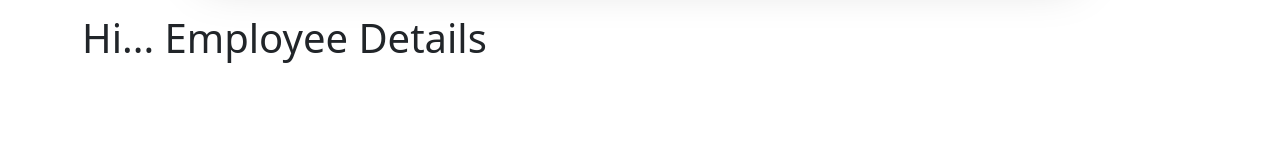
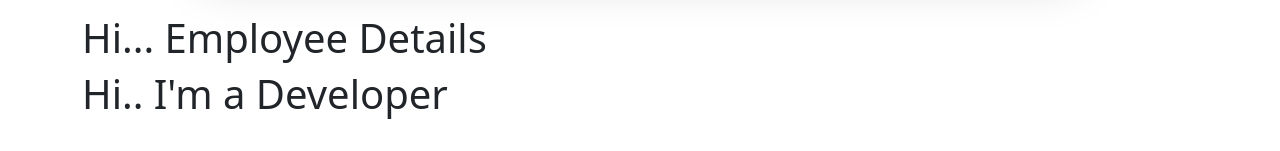
Before and after one commit to Aniket-Vaishampayan/Jenkins-GitWebhookDemo, an Angular app: page / in a window 1280 px wide. Shown: the part 646-797 px from the top of the page. Built offline with nearby package versions, Linux system fonts and the light colour scheme; no server answers.

Commit message:
I have added a new component

```diff
--- a/src/app/app.component.html
+++ b/src/app/app.component.html
@@ -3,4 +3,5 @@
   <app-employee></app-employee>
   <app-employee-table></app-employee-table>
   <app-test></app-test>
+  <app-test2></app-test2>
 </div>
--- a/src/app/app.module.ts
+++ b/src/app/app.module.ts
@@ -9,13 +9,15 @@ import { EmployeeComponent } from './components/forms/employee/employee.componen
 import { EmployeeTableComponent } from './components/forms/employee-table/employee-table.component';
 import { EmployeeService } from './services/employee.service';
 import { TestComponent } from './components/forms/test/test.component';
+import { Test2Component } from './components/forms/test2/test2.component';
 
 @NgModule({
   declarations: [
     AppComponent,
     EmployeeComponent,
     EmployeeTableComponent,
-    TestComponent
+    TestComponent,
+    Test2Component
   ],
   imports: [
     BrowserModule,
--- /dev/null
+++ b/src/app/components/forms/test2/test2.component.html
@@ -0,0 +1 @@
+<h1>Hi.. I'm a Developer</h1>
```
Also changed, not shown: src/app/components/forms/test2/test2.component.ts (added, +10 -0 lines), src/app/components/forms/test2/test2.component.css (added), 1 other file (tests, documents, lock files or other folders).
